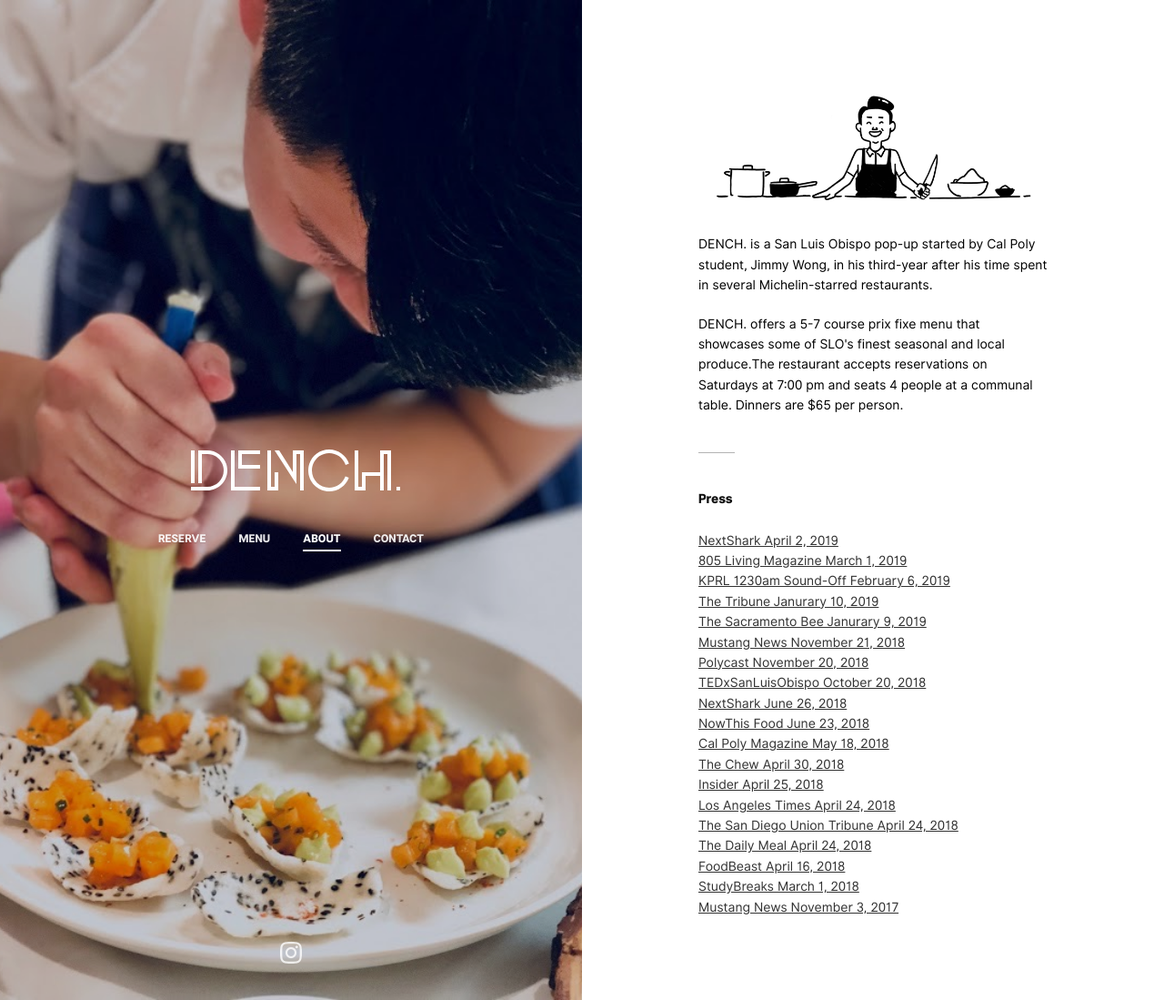
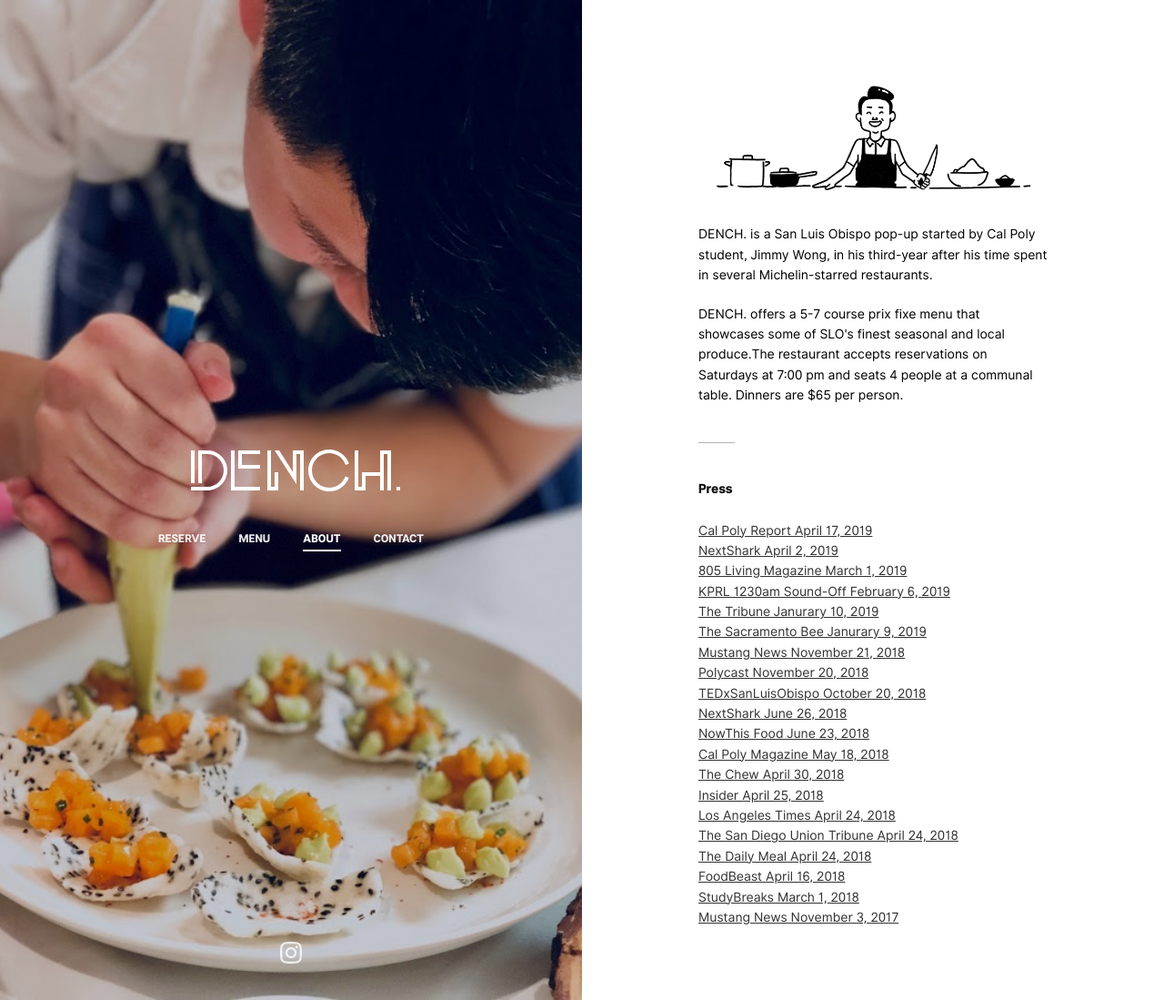
Before and after one commit to jwongdynasty/jwongdynasty.github.io, a Jekyll site: the page built from about.html, in a window 1280 px wide and 1099 px high. Shown: the whole window at 91% size. Built offline with Jekyll 4.4.1, drawn with Linux system fonts in a browser that asks for light colours.

Commit message:
Update about.html

```diff
--- a/about.html
+++ b/about.html
@@ -17,6 +17,7 @@ Dinners are $65 per person.</p>
 
 <h3> Press </h3>
 <ul>
+  <li><a href="https://calpolynews.calpoly.edu/cpreport/2019/april_17" target="_blank">Cal Poly Report April 17, 2019</a></li>
   <li><a href="https://nextshark.com/jimmy-wong-dench-cookbook/" target="_blank">NextShark April 2, 2019</a></li>
   <li><a href="http://online.publicationprinters.com/html5/reader/production/default.aspx?pubname=&edid=e00a2560-6064-4c66-b938-0528a500769b&pnum=58" target="_blank">805 Living Magazine March 1, 2019</a></li>
   <li><a href="https://kprl.com/sound-off-wed-02062019/" target="_blank">KPRL 1230am Sound-Off February 6, 2019</a></li>
```
